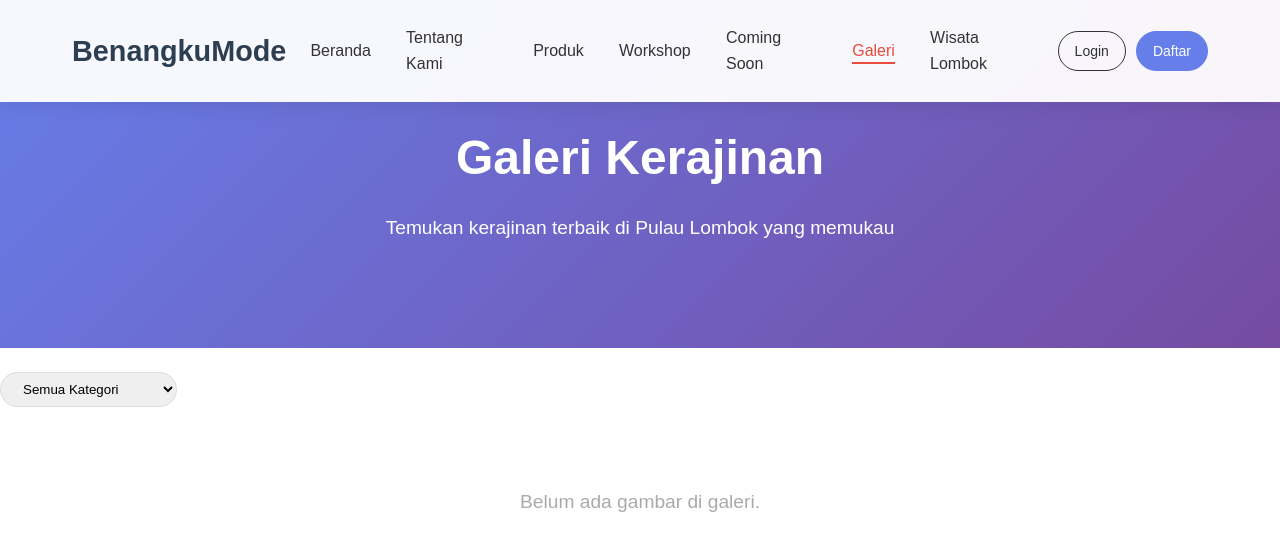
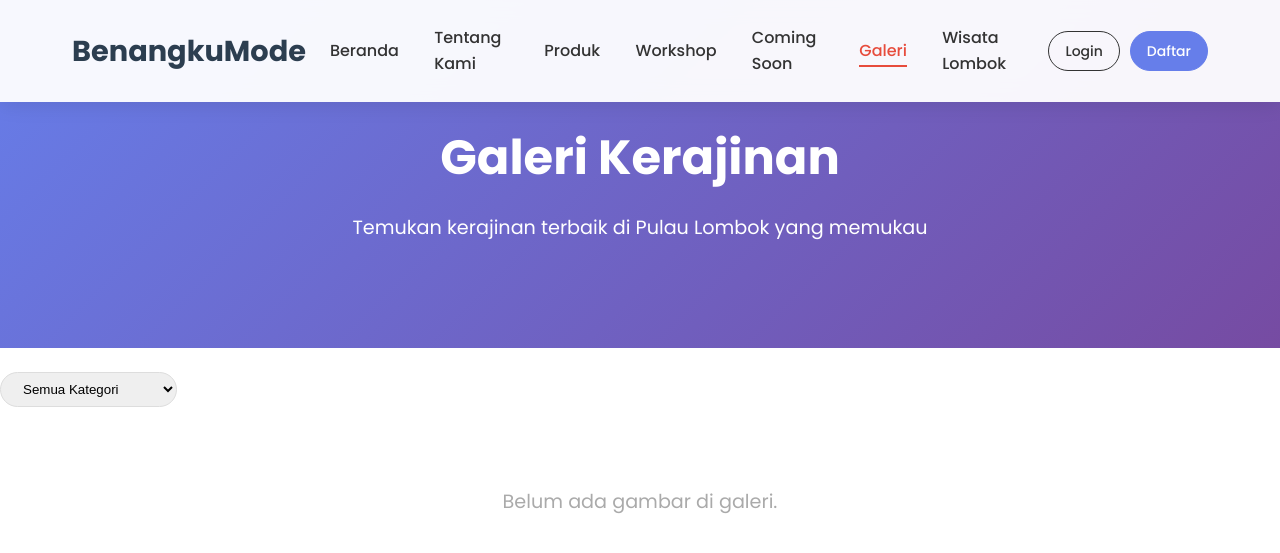
Before and after one commit to Izzatongithub/BenangkuMode, a PHP site: page /gallery.php in a window 1280 px wide. Shown: the top 553 px of the page. Run offline with PHP 8.4, Linux system fonts and the light colour scheme; data comes from the database, SQL or seed files in the repository; data that the repository does not hold is empty; some libraries are stand-ins or nearby versions.

Commit message:
benerin font

```diff
--- a/gallery.php
+++ b/gallery.php
@@ -38,6 +38,7 @@ function getCategoryName($id, $categories) {
     <meta charset="UTF-8">
     <meta name="viewport" content="width=device-width, initial-scale=1.0">
     <title>Galeri - BenangkuMode</title>
+        <link href="https://fonts.googleapis.com/css2?family=Poppins:wght@300;400;500;600;700&display=swap" rel="stylesheet">
     <link rel="stylesheet" href="assets/css/style.css">
     <style>
         .auth-buttons {
```
